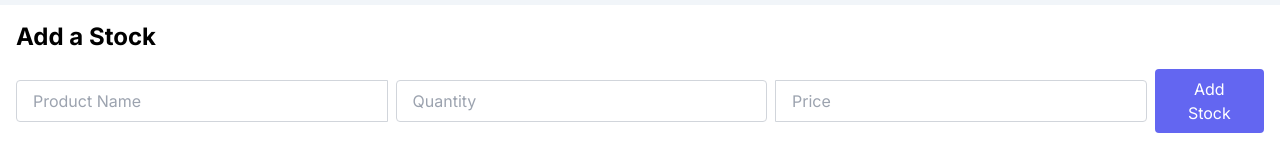
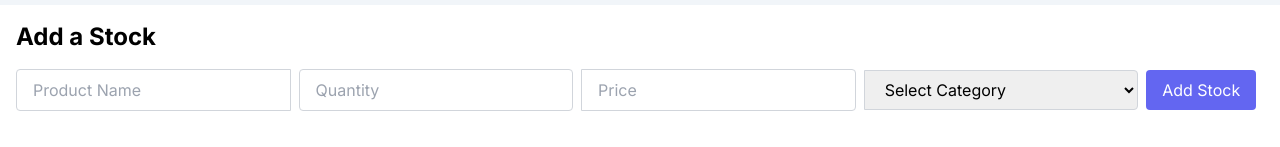
Before and after one commit to saurav-ghimire/Stock-Management-Using-Next.js-and-MongoDB, a Next.js app: page / in a window 1280 px wide. Shown: the part 233-380 px from the top of the page. Built offline with nearby package versions, Linux system fonts and the light colour scheme; no server answers.

Commit message:
API Optimization

```diff
--- a/app/api/product/route.js
+++ b/app/api/product/route.js
@@ -10,11 +10,13 @@ export async function GET(request) {
 
 export async function POST(request, response) {
   initializeDb();
-  const {title, stocks, price} = await request.json();
+  const {title, stocks, price, category} = await request.json();
   await Inventory.create({
     title,
     stocks,
-    price
+    price,
+    category
   })
+
   return NextResponse.json({ msg: 'Inventory Created' }, { status: 200 })
 }
--- a/app/database/Connection.js
+++ b/app/database/Connection.js
@@ -11,7 +11,12 @@ export const connectToDb = async () => {
       console.log("Already connected to the database");
       return;
     }
-    const db = await mongoose.connect(process.env.MONGO);
+
+    const db = await mongoose.connect(process.env.MONGO, {
+      dbName: 'InventoriesData', // Specify your actual database name here
+      useNewUrlParser: true,
+      useUnifiedTopology: true,
+    });
     connection.isConnected = db.connections[0].readyState;
     console.log("Connected to the database");
   } catch (error) {
--- a/app/database/models.js
+++ b/app/database/models.js
@@ -1,7 +1,39 @@
 // models/Todo.js
 
 const mongoose = require('mongoose');
-
+// Define the list of predefined categories
+const predefinedCategories = [
+  'Electronics',
+  'Clothing',
+  'Books',
+  'Home & Kitchen',
+  'Health & Beauty',
+  'Sports & Outdoors',
+  'Toys & Games',
+  'Automotive',
+  'Tools & Home Improvement',
+  'Baby & Kids',
+  'Office Supplies',
+  'Pet Supplies',
+  'Jewelry & Watches',
+  'Food & Beverages',
+  'Furniture',
+  'Garden & Outdoor',
+  'Music & Movies',
+  'Art & Crafts',
+  'Electronics Accessories',
+  'Stationery',
+  'Party Supplies',
+  'Travel & Luggage',
+  'Fitness & Exercise',
+  'Video Games & Consoles',
+  'Collectibles',
+  'Musical Instruments',
+  'Home Decor',
+  'Personal Care',
+  'Cleaning Supplies',
+  'Industrial & Scientific'
+];
 let Inventory;
 
 try {
@@ -20,6 +52,11 @@ try {
       type: Number,
       required:true
     },
+    category: {
+      type: String,
+      required: true,
+      enum: predefinedCategories // Ensures that category must be one of the predefined values
+    }
   }, {
     timestamps: true, // Automatically create createdAt and updatedAt fields
   });
--- a/app/page.js
+++ b/app/page.js
@@ -25,7 +25,8 @@ export default function Home() {
   const [formData, setFormData] = useState({
     title:'',
     stocks:'',
-    price:''
+    price:'',
+    category:'',
   })
 
   const handleInputChange = (e) => {
@@ -53,7 +54,8 @@ export default function Home() {
           setFormData({
             title: '',
             stocks: '',
-            price: ''
+            price: '',
+            category: ''
           });
 
       }
@@ -78,7 +80,7 @@ export default function Home() {
             placeholder="Product Name"
             onChange={handleInputChange}
             value={formData.title}
-            className="w-full md:w-[30%] py-2 px-4 border border-gray-300 rounded-l mb-2 md:mb-0 md:mr-2 focus:outline-none focus:ring-2 focus:ring-indigo-500 focus:border-transparent"
+            className="w-full md:w-[22%] py-2 px-4 border border-gray-300 rounded-l mb-2 md:mb-0 md:mr-2 focus:outline-none focus:ring-2 focus:ring-indigo-500 focus:border-transparent"
           />
           <input
             type="number"
@@ -86,7 +88,7 @@ export default function Home() {
             placeholder="Quantity"
             onChange={handleInputChange}
             value={formData.stocks}
-            className="w-full md:w-[30%] py-2 px-4 border border-gray-300 mb-2 md:mb-0 md:mr-2 rounded focus:outline-none focus:ring-2 focus:ring-indigo-500 focus:border-transparent"
+            className="w-full md:w-[22%] py-2 px-4 border border-gray-300 mb-2 md:mb-0 md:mr-2 rounded focus:outline-none focus:ring-2 focus:ring-indigo-500 focus:border-transparent"
           />
           <input
             type="number"
@@ -94,8 +96,46 @@ export default function Home() {
             placeholder="Price"
             onChange={handleInputChange}
             value={formData.price}
-            className="w-full md:w-[30%] py-2 px-4 border border-gray-300 rounded-r focus:outline-none focus:ring-2 focus:ring-indigo-500 focus:border-transparent"
+            className="w-full md:w-[22%] py-2 px-4 border border-gray-300 rounded-r focus:outline-none focus:ring-2 focus:ring-indigo-500 focus:border-transparent"
           />
+            <select
+              name="category"
+              value={formData.category}
+              onChange={handleInputChange}
+              className="w-full md:w-[22%] ml-2 py-2 px-4 border border-gray-300 rounded-r focus:outline-none focus:ring-2 focus:ring-indigo-500 focus:border-transparent"
+            >
+              <option value="">Select Category</option>
+              <option value="Electronics">Electronics</option>
+              <option value="Clothing">Clothing</option>
+              <option value="Books">Books</option>
+              <option value="Home & Kitchen">Home & Kitchen</option>
+              <option value="Health & Beauty">Health & Beauty</option>
+              <option value="Sports & Outdoors">Sports & Outdoors</option>
+              <option value="Toys & Games">Toys & Games</option>
+              <option value="Automotive">Automotive</option>
+              <option value="Tools & Home Improvement">Tools & Home Improvement</option>
+              <option value="Baby & Kids">Baby & Kids</option>
+              <option value="Office Supplies">Office Supplies</option>
+              <option value="Pet Supplies">Pet Supplies</option>
+              <option value="Jewelry & Watches">Jewelry & Watches</option>
+              <option value="Food & Beverages">Food & Beverages</option>
+              <option value="Furniture">Furniture</option>
+              <option value="Garden & Outdoor">Garden & Outdoor</option>
+              <option value="Music & Movies">Music & Movies</option>
+              <option value="Art & Crafts">Art & Crafts</option>
+              <option value="Electronics Accessories">Electronics Accessories</option>
+              <option value="Stationery">Stationery</option>
+              <option value="Party Supplies">Party Supplies</option>
+              <option value="Travel & Luggage">Travel & Luggage</option>
+              <option value="Fitness & Exercise">Fitness & Exercise</option>
+              <option value="Video Games & Consoles">Video Games & Consoles</option>
+              <option value="Collectibles">Collectibles</option>
+              <option value="Musical Instruments">Musical Instruments</option>
+              <option value="Home Decor">Home Decor</option>
+              <option value="Personal Care">Personal Care</option>
+              <option value="Cleaning Supplies">Cleaning Supplies</option>
+              <option value="Industrial & Scientific">Industrial & Scientific</option>
+            </select>
           <button
             className="bg-indigo-500 hover:bg-indigo-600 text-white py-2 px-4 mt-2 md:mt-0 md:ml-2 rounded focus:outline-none"
           >
@@ -122,11 +162,11 @@ export default function Home() {
               {/* Sample Stock Items */}
               {
                 listData.map((data, index) => (
-                  <tr key={index++} className="border-b border-gray-200">
+                  <tr key={index + 1} className="border-b border-gray-200">
 
-                  <td className="py-4 px-6">{index++}</td>
+                  <td className="py-4 px-6">{index + 1}</td>
                   <td className="py-4 px-6">{data.title}</td>
-                  <td className="py-4 px-6">Category 1</td>
+                  <td className="py-4 px-6">{data.category}</td>
                   <td className="py-4 px-6">{data.stocks}</td>
                   <td className="py-4 px-6">{data.price}</td>
                 </tr>
```
